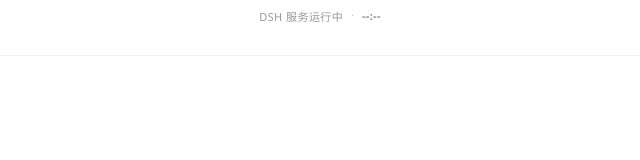
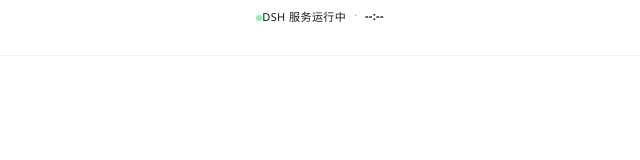
Before and after one commit to Amnesia-accompany/deepseek-harness-client, a website: page resources/app/ui/index.html in a window 1280 px wide. Shown: the full height of the page, 320-960 px from the left. Drawn offline with Linux system fonts and the light colour scheme.

Commit message:
fix: 顶栏状态绿点改为 inline-block 恢复呼吸显示；时间与状态文字改正常黑色

```diff
--- a/resources/app/ui/index.html
+++ b/resources/app/ui/index.html
@@ -42,12 +42,12 @@
       background: linear-gradient(90deg, #3964fe, #a855f7, #ec4899, #3964fe);
       background-size: 200% 100%; -webkit-background-clip: text; background-clip: text;
       color: transparent; animation: titleFlow 5s linear infinite; }
-    #titleInfo .ti-text { font-size: 11px; color: rgba(60,68,82,0.55);
-      letter-spacing: 0.04em; }
-    #titleInfo .ti-sep { font-size: 10px; color: rgba(60,68,82,0.35); }
-    #titleInfo .dot { width: 6px; height: 6px; border-radius: 50%; background: #22c55e;
-      box-shadow: 0 0 6px rgba(34,197,94,0.7); animation: dotPulse 2.2s ease-in-out infinite; }
-    #titleClock { font-size: 11px; color: rgba(60,68,82,0.6); font-weight: 600;
+    #titleInfo .ti-text { font-size: 11px; color: #1a1a1a; letter-spacing: 0.04em; }
+    #titleInfo .ti-sep { font-size: 10px; color: #1a1a1a; opacity: 0.5; }
+    #titleInfo .dot { display: inline-block; width: 6px; height: 6px; border-radius: 50%;
+      background: #22c55e; box-shadow: 0 0 6px rgba(34,197,94,0.7);
+      animation: dotPulse 2.2s ease-in-out infinite; }
+    #titleClock { font-size: 11px; color: #1a1a1a; font-weight: 600;
       font-variant-numeric: tabular-nums; letter-spacing: 0.03em; }
     /* 均衡器跳动 */
     #titleInfo .ti-eq { display: inline-flex; align-items: flex-end; gap: 2px; height: 10px; }
```
